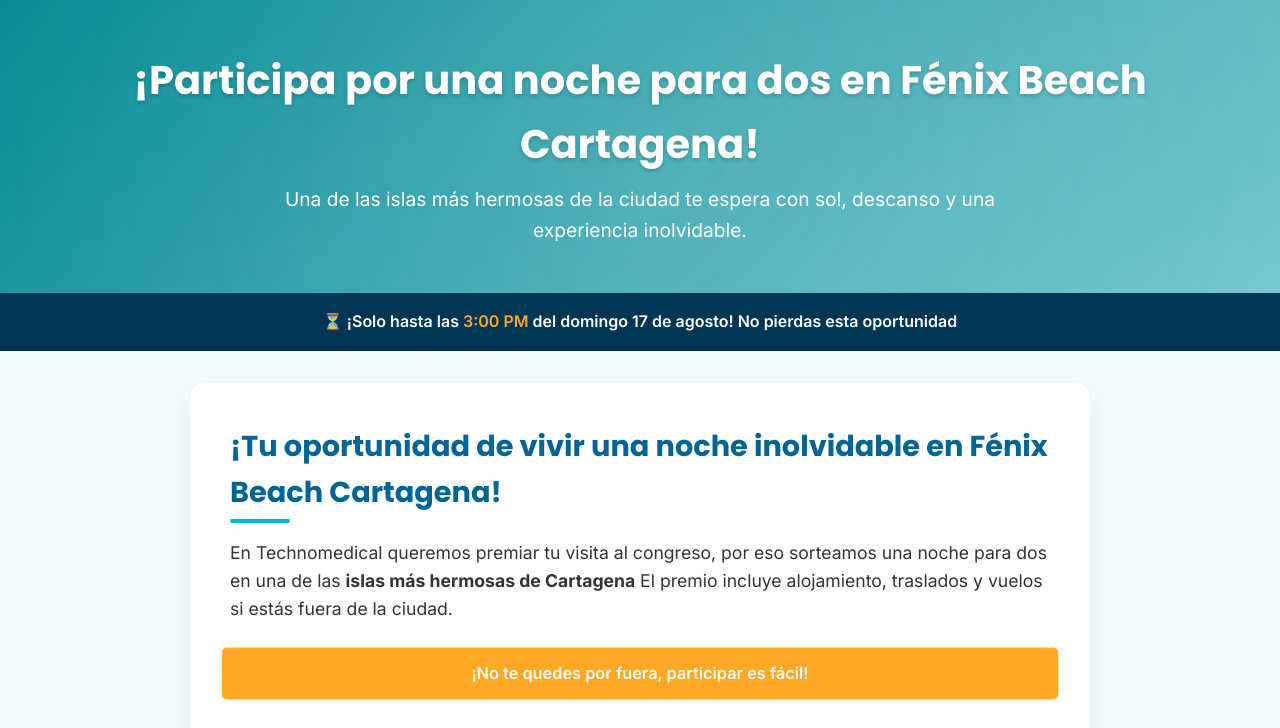
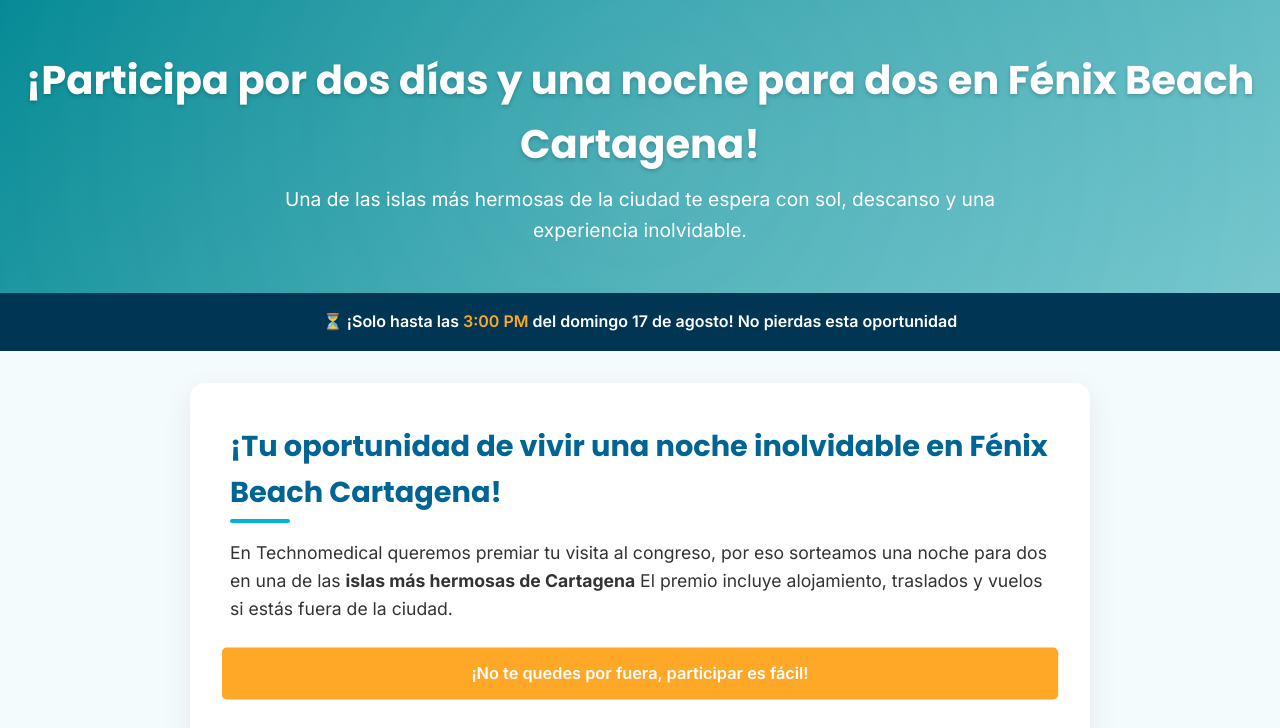
Before and after one commit to Jesr2104/ConcursoTechnomedical, a plain HTML site: page index.html in a window 1280 px wide. Shown: the top 728 px of the page. Drawn offline with nearby package versions, Linux system fonts and the light colour scheme.

Commit message:
Update index.html

```diff
--- a/index.html
+++ b/index.html
@@ -495,7 +495,7 @@
 </head>
 <body>
   <header class="animate__animated animate__fadeIn">
-    <h1>¡Participa por una noche para dos en Fénix Beach Cartagena!</h1>
+    <h1>¡Participa por dos días y una noche para dos en Fénix Beach Cartagena!</h1>
     <p>Una de las islas más hermosas de la ciudad te espera con sol, descanso y una experiencia inolvidable.</p>
   </header>
 
```
